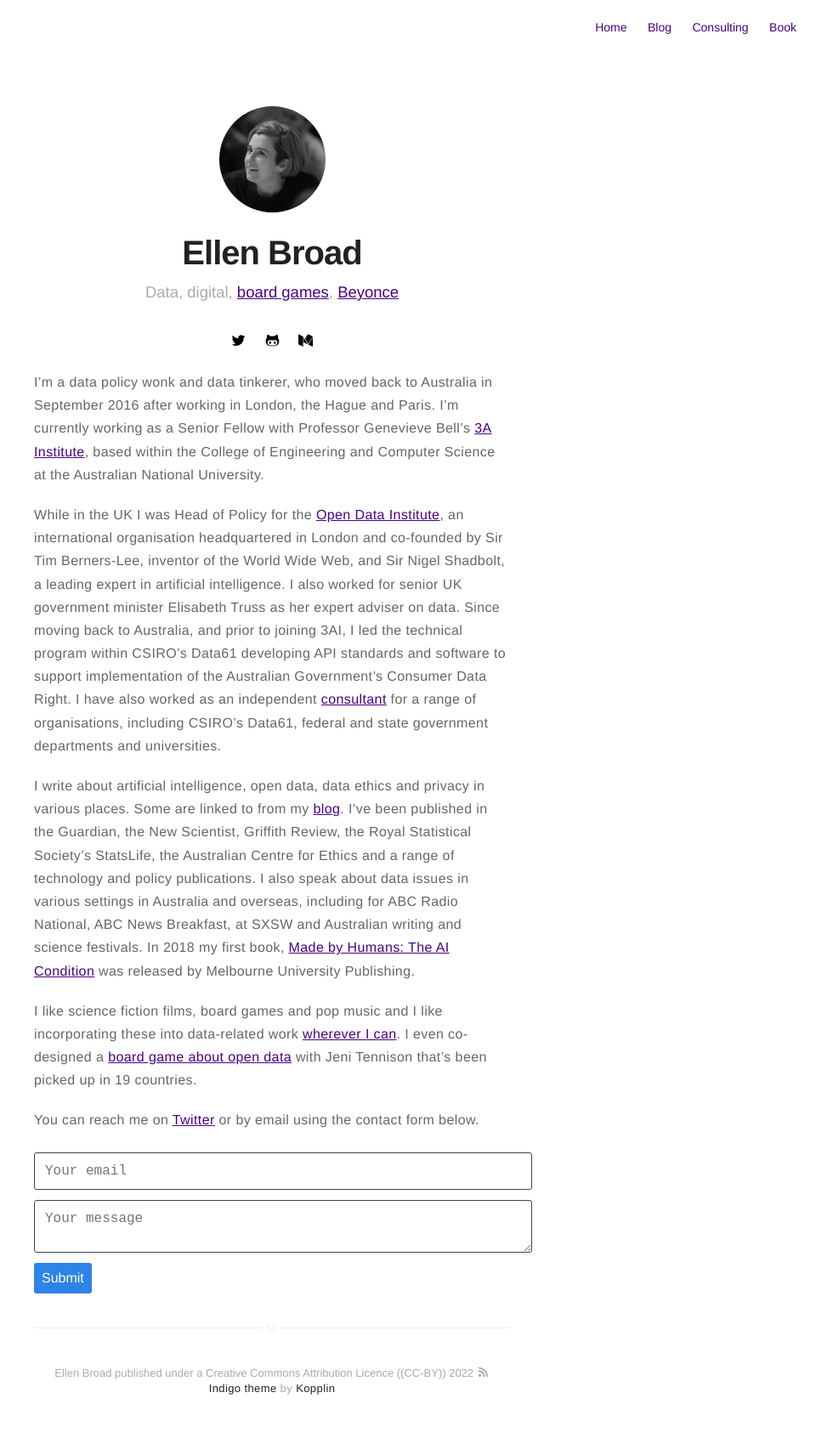
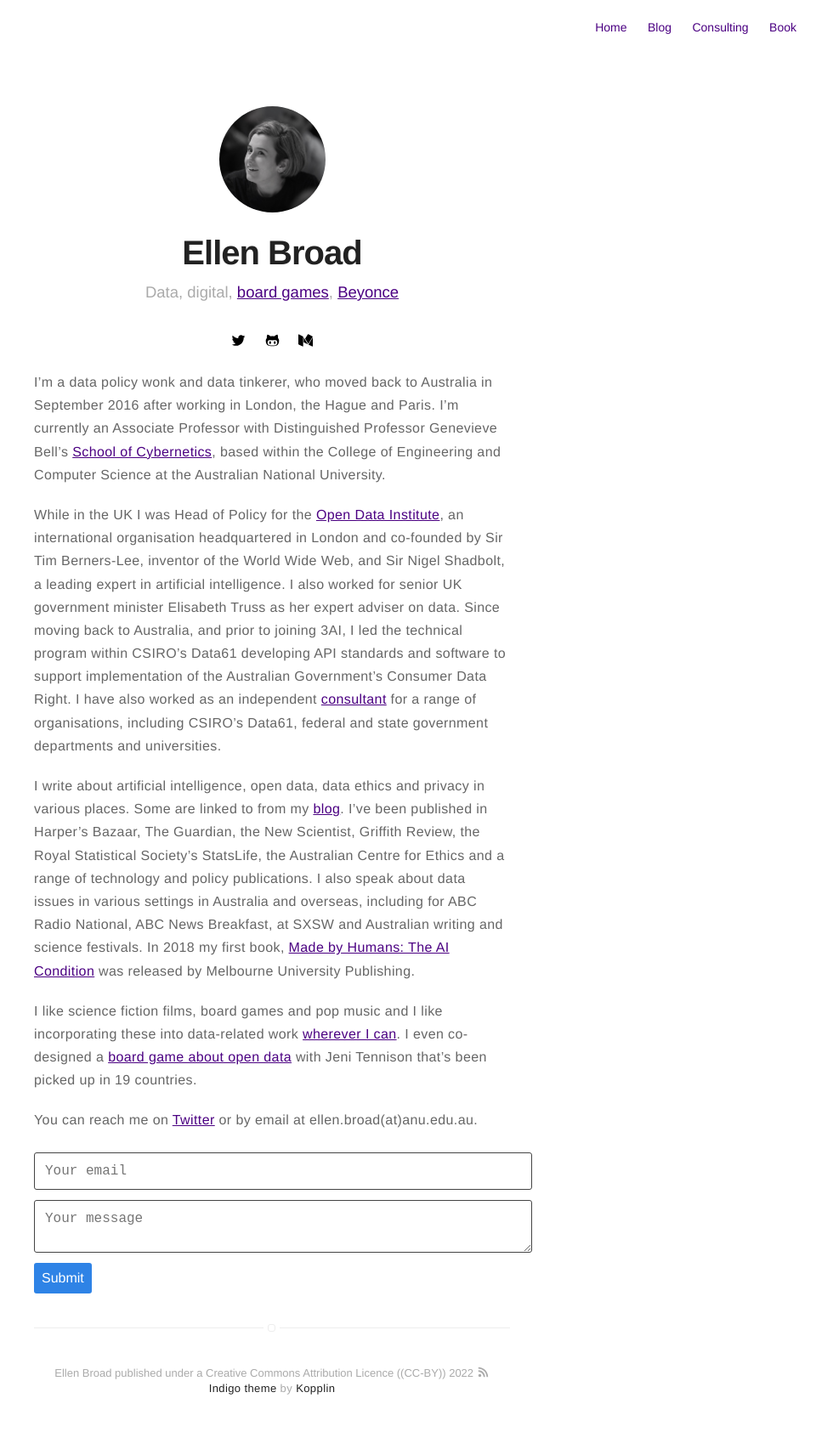
Before and after one commit to ellenbroad/ellenbroadcom, a Jekyll site: the page built from about.md, in a window 1280 px wide. Shown: the whole page at 85% size, without its empty margins (320-1280 px from the left). Built offline with Jekyll 4.4.1, drawn with Linux system fonts in a browser that asks for light colours.

Commit message:
Update about.md

```diff
--- a/about.md
+++ b/about.md
@@ -4,15 +4,15 @@ layout: page
 ---
 <!-- ![Profile Image]({{ site.url }}/{{ site.picture }}) -->
 
-I'm a data policy wonk and data tinkerer, who moved back to Australia in September 2016 after working in London, the Hague and Paris. I'm currently working as a Senior Fellow with Professor Genevieve Bell's [3A Institute](https://3ainstitute.cecs.anu.edu.au), based within the College of Engineering and Computer Science at the Australian National University.
+I'm a data policy wonk and data tinkerer, who moved back to Australia in September 2016 after working in London, the Hague and Paris. I'm currently an Associate Professor with Distinguished Professor Genevieve Bell's [School of Cybernetics](https://cybernetics.anu.edu.au), based within the College of Engineering and Computer Science at the Australian National University.
 
 While in the UK I was Head of Policy for the [Open Data Institute](https://theodi.org/), an international organisation headquartered in London and co-founded by Sir Tim Berners-Lee, inventor of the World Wide Web, and Sir Nigel Shadbolt, a leading expert in artificial intelligence. I also worked for senior UK government minister Elisabeth Truss as her expert adviser on data. Since moving back to Australia, and prior to joining 3AI, I led the technical program within CSIRO's Data61 developing API standards and software to support implementation of the Australian Government's Consumer Data Right. I have also worked as an independent [consultant](http://ellenbroad.com/consulting) for a range of organisations, including CSIRO's Data61, federal and state government departments and universities.
 
-I write about artificial intelligence, open data, data ethics and privacy in various places. Some are linked to from my [blog](http://ellenbroad.com/blog/). I've been published in the Guardian, the New Scientist, Griffith Review, the Royal Statistical Society's StatsLife, the Australian Centre for Ethics and a range of technology and policy publications. I also speak about data issues in various settings in Australia and overseas, including for ABC Radio National, ABC News Breakfast, at SXSW and Australian writing and science festivals. In 2018 my first book, [Made by Humans: The AI Condition](https://www.mup.com.au/books/9780522873313-made-by-humans) was released by Melbourne University Publishing.
+I write about artificial intelligence, open data, data ethics and privacy in various places. Some are linked to from my [blog](http://ellenbroad.com/blog/). I've been published in Harper's Bazaar, The Guardian, the New Scientist, Griffith Review, the Royal Statistical Society's StatsLife, the Australian Centre for Ethics and a range of technology and policy publications. I also speak about data issues in various settings in Australia and overseas, including for ABC Radio National, ABC News Breakfast, at SXSW and Australian writing and science festivals. In 2018 my first book, [Made by Humans: The AI Condition](https://www.mup.com.au/books/9780522873313-made-by-humans) was released by Melbourne University Publishing.
 
 I like science fiction films, board games and pop music and I like incorporating these into data-related work [wherever I can](https://twitter.com/peterkwells/status/609727042855268352?ref_src=twsrc%5Etfw). I even co-designed a [board game about open data](http://theodi.org/news/you-can-now-buy-your-own-copy-of-datopolis-the-open-data-board-game) with Jeni Tennison that's been picked up in 19 countries.
 
-You can reach me on [Twitter](https://twitter.com/ellenbroad) or by email using the contact form below.
+You can reach me on [Twitter](https://twitter.com/ellenbroad) or by email at ellen.broad(at)anu.edu.au.
 
 <form method="POST" action="https://formspree.io/ellen@ellenbroad.com">
   <input type="email" name="_replyto" placeholder="Your email">
```
